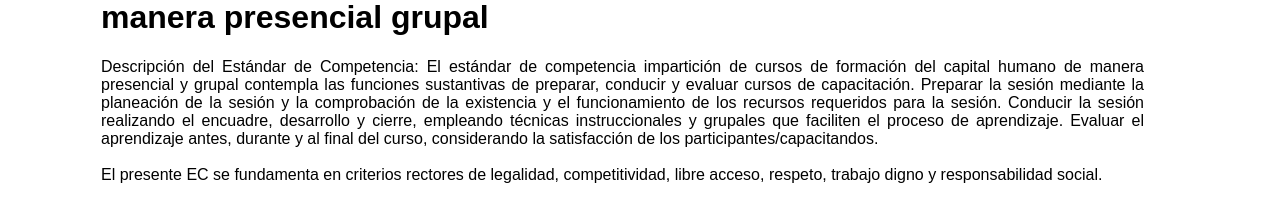
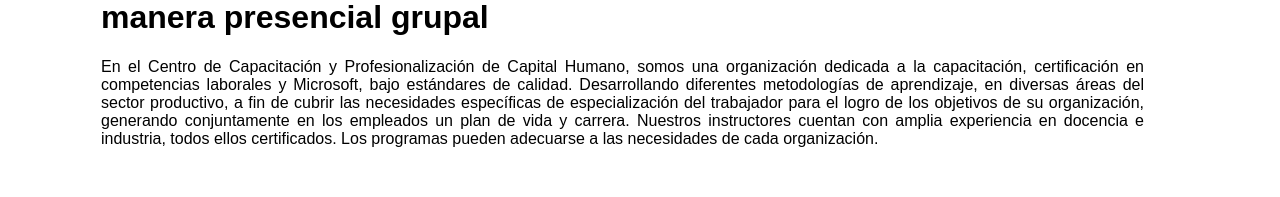
Before and after one commit to Karly-Dan/CPCH, a Nuxt app: page / in a window 1280 px wide. Shown: the part 597-794 px from the top of the page. Built offline with nearby package versions, Linux system fonts and the light colour scheme.

Commit message:
se agrega texto nuevo de pagina principal y se modifican estilos de carrusel

```diff
--- a/pages/index.vue
+++ b/pages/index.vue
@@ -3,26 +3,23 @@
     <header-vue />
     <barra-vue />
 
-    <div>
+    <div class="contenedor-carrusel">
         <VueSlickCarousel :arrows="false" :dots="true" autoplay style="text-align: center;">
-        <img src="../assets/pruebaimg2.jpg" alt="imagen" class="imagen-principal">
-        <img src="../assets/pruebaimg3.jpg" alt="imagen" class="imagen-principal">
-        <img src="../assets/pruebaimg4.jpg" alt="imagen" class="imagen-principal">
-        <img src="../assets/pruebaimg5.jpg" alt="imagen" class="imagen-principal">
+        <img src="../assets/pruebaimg2.jpg" alt="imagen" class="imagen-carrusel">
+        <img src="../assets/pruebaimg3.jpg" alt="imagen" class="imagen-carrusel">
+        <img src="../assets/pruebaimg4.jpg" alt="imagen" class="imagen-carrusel">
+        <img src="../assets/pruebaimg5.jpg" alt="imagen" class="imagen-carrusel">
         </VueSlickCarousel>
     </div>
 
     <div class="contenedor-informativo">
         <div class="texto-informativo">
             <h1 class="titulo-informativo">EC0217.01 Impartición de cursos de formación del capital humano de manera presencial grupal</h1>
-            <p class="descripcion-del-texto">Descripción del Estándar de Competencia:
-                El estándar de competencia impartición de cursos de formación del capital humano de manera presencial y grupal contempla las funciones sustantivas de preparar, conducir y evaluar cursos de capacitación. Preparar la sesión mediante la planeación de la sesión y la comprobación de la existencia y el funcionamiento de los recursos requeridos para la sesión. Conducir la sesión realizando el encuadre, desarrollo y cierre, empleando técnicas instruccionales y grupales que faciliten el proceso de aprendizaje. Evaluar el aprendizaje antes, durante y al final del curso, considerando la satisfacción de los participantes/capacitandos.
-                <br>
-                <br>
-                El presente EC se fundamenta en criterios rectores de legalidad, competitividad, libre acceso, respeto, trabajo digno y responsabilidad social.
-                <br>
-                <br>
-                El presente EC actualiza al EC0217 “Impartición de cursos de formación del capital humano de manera presencial grupal”, publicado en el Diario Oficial de la Federación el 6 de julio de 2012.
+            <p class="descripcion-del-texto">
+                En el Centro de Capacitación y Profesionalización de Capital Humano, somos una organización dedicada a la capacitación, certificación en competencias laborales y Microsoft, bajo estándares de calidad.
+                Desarrollando diferentes metodologías de aprendizaje, en diversas áreas del sector productivo, a fin de cubrir las necesidades específicas de especialización del trabajador para el logro de los objetivos de su organización, generando conjuntamente en los empleados un plan de vida y carrera.
+                Nuestros instructores cuentan con amplia experiencia en docencia e industria, todos ellos certificados.
+                Los programas pueden adecuarse a las necesidades de cada organización.
             </p>
         </div>
     </div>
@@ -104,13 +101,13 @@ main {
         text-align: justify;
         padding-left: 10px;
     }
-    .imagen-principal {
+    .descripcion-del-texto {
+        padding-right: 45px;
+    }
+    .imagen-carrusel {
         width: auto;
         object-fit: scale-down;
         height: 300px;
     }
-    .descripcion-del-texto {
-        padding-right: 45px;
-    }
 }
 </style>
```
